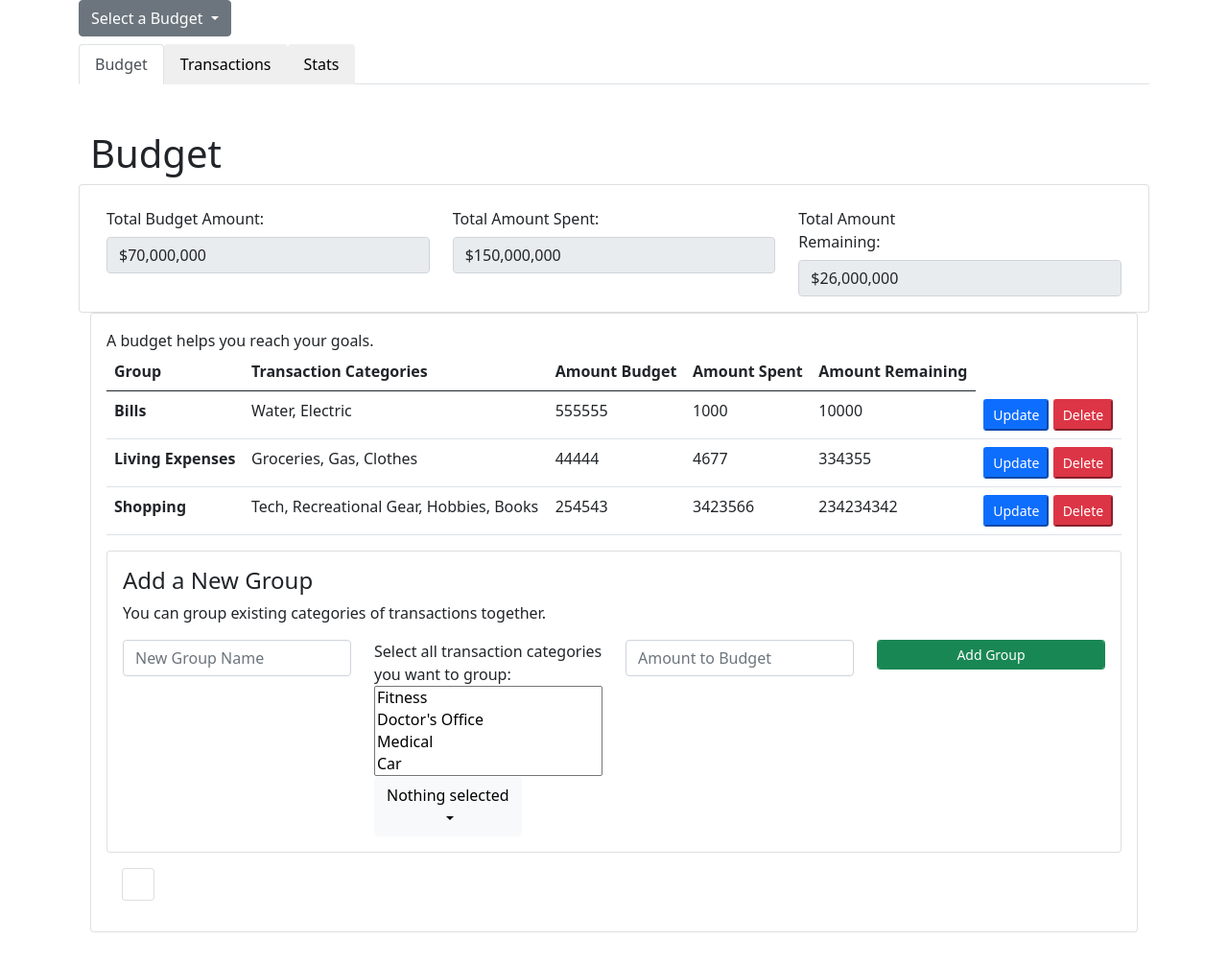
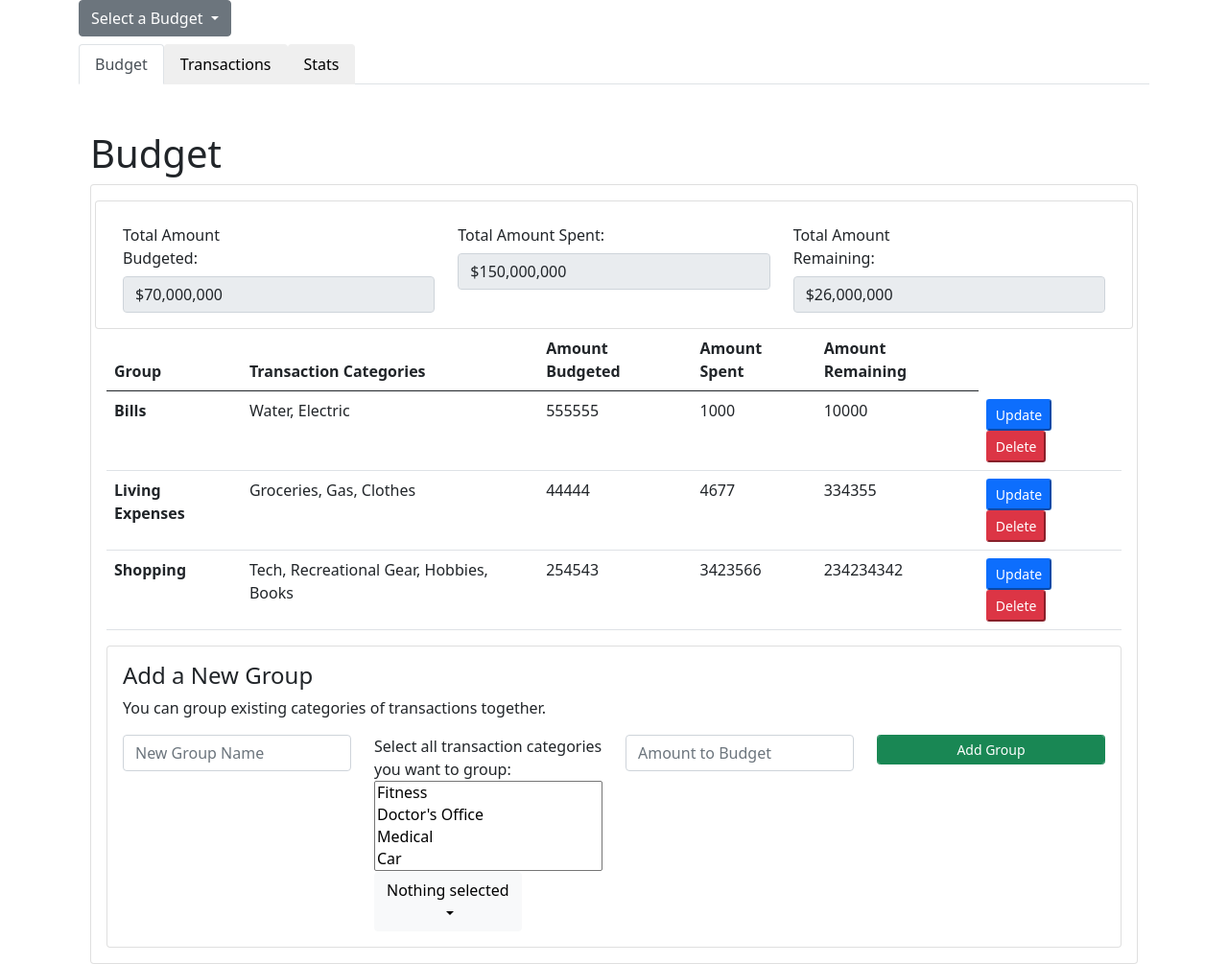
Before and after one commit to asa-leholland/BeaverHacks, a Python web app: template BeaverStacks/BudgetApp/templates/BudgetApp/index.html in a window 1280 px wide. Shown: the part 78-1083 px from the top of the page at 96% size. Before the commit the page ends 1050 px from the top, so only its background shows below. Run offline with Jinja, Linux system fonts and the light colour scheme; the template is opened without the code that fills it: most values are stand-ins (such as "Sample title", 1, 10 or a date in 2020); some libraries are stand-ins or nearby versions.

Commit message:
Update index.html

```diff
--- a/BeaverStacks/BudgetApp/templates/BudgetApp/index.html
+++ b/BeaverStacks/BudgetApp/templates/BudgetApp/index.html
@@ -54,7 +54,13 @@
 				      <div class='p5 m5'><h1 >Budget</h1></div>
 
 
-				    				  <div class="row">
+
+
+
+
+		  <div class="card">
+			  <div class="card-body">
+			    <div class="row">
       			<div class="card">
       				<div class="card-body">
 
@@ -62,7 +68,7 @@
 						    <div class="col-sm">
 						      <div class="form-inline">
 								    <div class="col-md-12 form-group">
-								         <label class="col-sm-6 col-form-label"  for="name">Total Budget Amount: </label>
+								         <label class="col-sm-6 col-form-label"  for="name">Total Amount Budgeted: </label>
 								         <input type="text" class="form-control" name="name" id="budgetAmount" value="$70,000,000" readonly/>
 								    </div>
 								</div>
@@ -98,20 +104,12 @@
 				</div>
 
 
-
-		  <div class="card">
-			  <div class="card-body">
-			    A budget helps you reach your goals.
-
-
-
-
 			    <table class="table">
 				  <thead>
 				    <tr>
 				      <th scope="col">Group</th>
 				      <th scope="col">Transaction Categories</th>
-				      <th scope="col">Amount Budget</th>
+				      <th scope="col">Amount Budgeted</th>
 				      <th scope="col">Amount Spent</th>
 				      <th scope="col">Amount Remaining</th>
 				    </tr>
@@ -202,29 +200,6 @@
 
 				    </div>
 				  </div>
-
-
-				<div style="display: flex;">
-				 		<form method="POST">
-				 			<div class='card m-3 p-3'>
-
-						  <div class="form-inline">
-
-
-						    <div class="col">
-
-						    </div>
-						    <div class="col">
-
-						    </div>
-						  </div>
-				 			</div>
-
-						</form>
-<!-- New Category Form -->
-				</div>
-
-
 			  </div>
 			</div>
 		</div>
```
